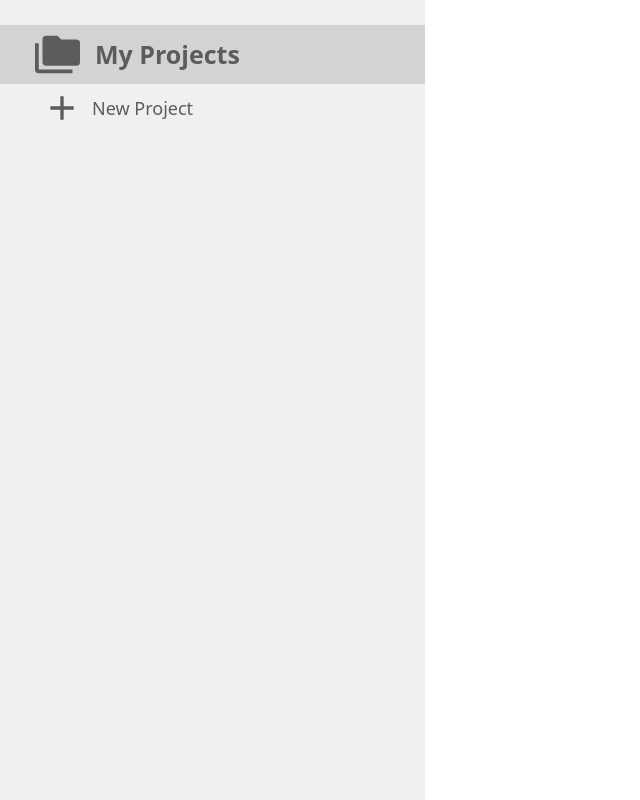
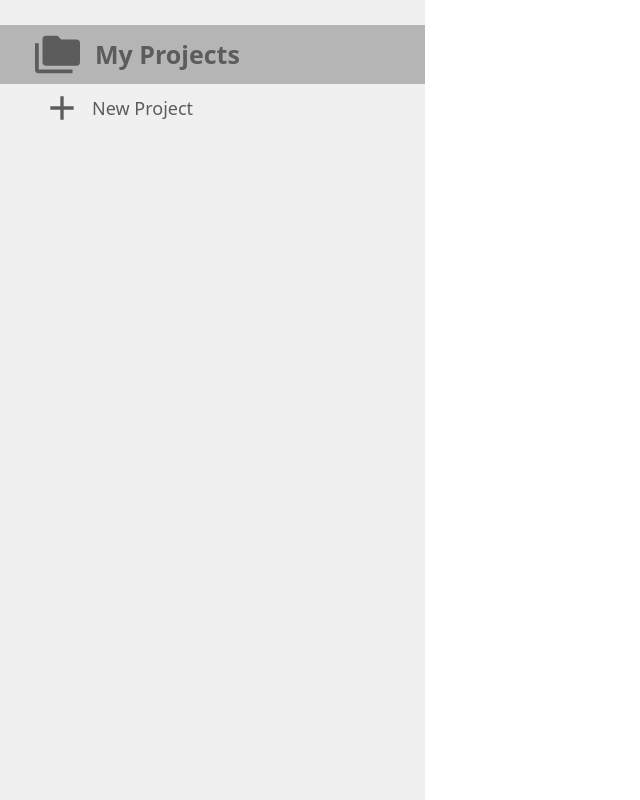
Before and after one commit to BrandonFitzpatricc/todo-list, a website built with webpack: page src/template.html in a window 1280 px wide. In both pictures the pointer is over the button "My Projects". Shown: the whole page, without its empty margins (0-640 px from the left). Built offline with nearby package versions, Linux system fonts and the light colour scheme.

Commit message:
Add a unique shade of grey for when a tab is hovered over

```diff
--- a/src/stylesheets/style.css
+++ b/src/stylesheets/style.css
@@ -89,7 +89,11 @@ select {
             display: flex;
             align-items: center;
 
-            &:hover, &.selected {
+            &:hover {
+                background-color: #b5b5b5 !important;
+            }
+
+            &.selected {
                 background-color: #d3d3d3;
             }
 
```
Also changed, not shown: src/scripts/element-factory.js (+7 -4 lines).
